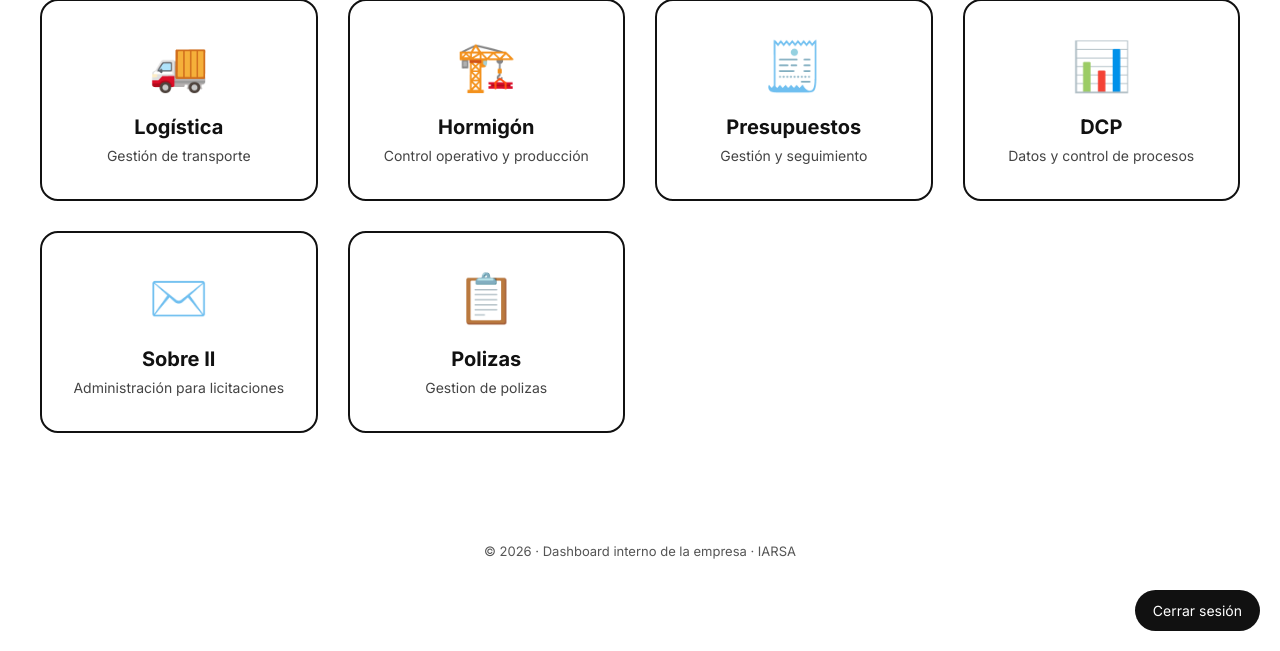
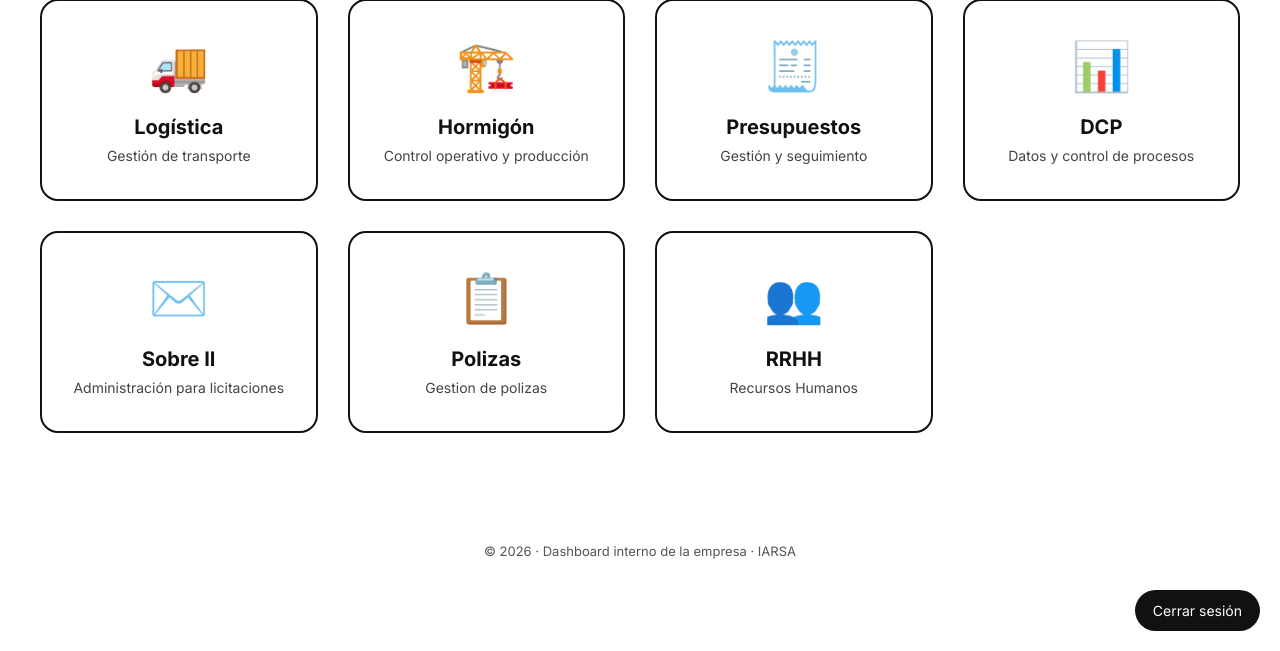
Before and after one commit to santiagonisi/Dashboard, a Python web app: template templates/dashboard.html in a window 1280 px wide. Shown: the part 149-800 px from the top of the page. Run offline with Jinja, Linux system fonts and the light colour scheme; the template is opened without the code that fills it, so the values that code supplies are empty.

Commit message:
nuevo card RRHH

```diff
--- a/templates/dashboard.html
+++ b/templates/dashboard.html
@@ -171,6 +171,15 @@
                 <h2>Polizas</h2>
                 <p>Gestion de polizas</p>
             </div>
+        </a>
+
+        <a href="{{ rrhh }}" class="card-link">
+            <div class="card">
+                <div class="icon">👥</div>
+                <h2>RRHH</h2>
+                <p>Recursos Humanos</p>
+            </div>
+        </a>
     </section>
 </main>
 
```
